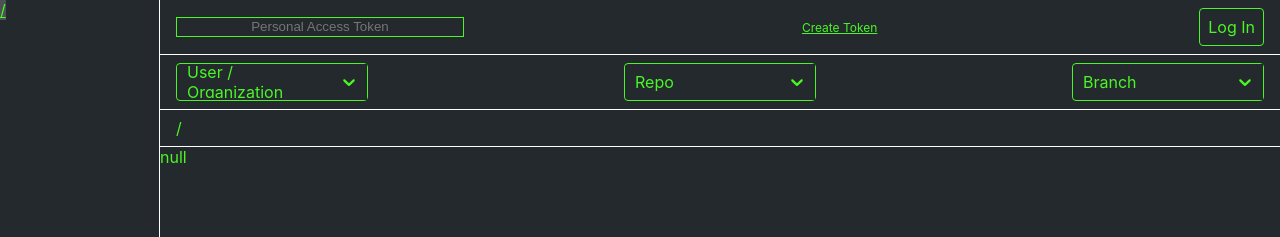
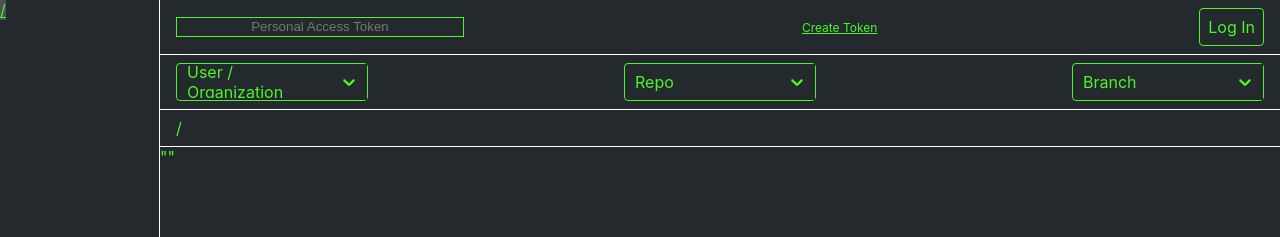
Before and after one commit to mpan-wework/github, a React (Create React App) app: page /#/blob-viewer in a window 1280 px wide. Shown: the top 237 px of the page. Built offline with nearby package versions, Linux system fonts and the light colour scheme.

Commit message:
feat(Blob): ignore image and use cache (#21)

```diff
--- a/src/components/BlobViewer/Blob/Container.js
+++ b/src/components/BlobViewer/Blob/Container.js
@@ -1,38 +1,76 @@
-import React, { useEffect, useRef } from 'react';
+import React, {
+  useEffect,
+  useMemo,
+  useRef,
+  useState,
+} from 'react';
 import fileType from 'file-type';
+import { lookup } from 'mime-types';
+import useAsyncMemo from '../../shared/useAsyncMemo';
+import useAsyncEffect from '../../shared/useAsyncEffect';
+import useCodeMirror from './useCodeMirror';
+import githubClient from '../../../service/api/github';
 import styles from './Container.module.scss';
-import useAsyncMemo from '../../shared/useAsyncMemo';
-import useCodeMirror from './useCodeMirror';
 
 const Blob = (props) => {
   const { blob = {} } = props;
+  const [content, setContent] = useState(null);
 
-  const textArea = useRef(null);
+  const contentType = useMemo(
+    () => {
+      if (!blob.path) {
+        return '';
+      }
 
-  const [{ codeMirrorRef }] = useCodeMirror({ textArea });
+      return lookup(blob.path);
+    },
+    [blob],
+  );
+
+  useAsyncEffect(
+    async () => {
+      if (/image/.test(contentType)) {
+        setContent(null);
+      } else if (!blob.url) {
+        setContent(null);
+      } else {
+        const data = await githubClient.blob(blob.url);
+        if (data.content) {
+          setContent(data.content);
+        } else {
+          setContent(null);
+        }
+      }
+    },
+    [contentType, blob],
+  );
+
+  const textAreaRef = useRef(null);
+  const [{ codeMirrorRef }] = useCodeMirror({ textAreaRef });
 
   const mimeType = useAsyncMemo(
     async () => {
-      if (!blob.content) {
-        return null;
+      if (!content) {
+        return '';
       }
 
-      return fileType.fromBuffer(Buffer.from(blob.content, 'base64'));
+      return fileType.fromBuffer(Buffer.from(content, 'base64'));
     },
-    [blob],
-    null,
+    [content],
+    '',
   );
 
   useEffect(
     () => {
-      if (blob.type !== 'blob' || !blob.content) {
+      if (!content) {
         return;
       }
 
-      const code = window.atob(blob.content);
-      codeMirrorRef.current && codeMirrorRef.current.getDoc().setValue(code);
+      content
+        && codeMirrorRef.current
+        && codeMirrorRef.current.getDoc().setValue(window.atob(content));
     },
-    [codeMirrorRef, blob],
+    [codeMirrorRef, content],
   );
 
   return (
@@ -40,9 +78,9 @@ const Blob = (props) => {
       <div>{JSON.stringify(mimeType)}</div>
       <div
         className={styles.CodeMirror}
-        style={blob.type === 'blob' && !mimeType ? {} : { display: 'none'}}
+        style={content ? {} : { display: 'none'}}
       >
-        <textarea className={styles.textArea} ref={textArea} />
+        <textarea className={styles.textArea} ref={textAreaRef} />
       </div>
     </main>
   );
--- a/src/components/BlobViewer/Blob/useCodeMirror.js
+++ b/src/components/BlobViewer/Blob/useCodeMirror.js
@@ -1,18 +1,16 @@
 import { useEffect, useRef } from 'react';
 import CodeMirror from 'codemirror';
 
-const useCodeMirror = (props) => {
-  const { textArea } = props;
-
+const useCodeMirror = ({ textAreaRef }) => {
   const codeMirrorRef = useRef(null);
 
   useEffect(
     () => {
-      if (codeMirrorRef.current && !textArea.current) {
+      if (codeMirrorRef.current && !textAreaRef.current) {
         return;
       }
       codeMirrorRef.current = CodeMirror.fromTextArea(
-        textArea.current,
+        textAreaRef.current,
         {
           mode: 'javascript',
           theme: 'the-matrix',
@@ -24,7 +22,7 @@ const useCodeMirror = (props) => {
         },
       );
     },
-    [textArea, codeMirrorRef],
+    [textAreaRef, codeMirrorRef],
   );
 
   return [
--- a/src/service/api/github.js
+++ b/src/service/api/github.js
@@ -1,5 +1,6 @@
 import githubFetchClient from './githubFetchClient';
 import octokitClient from './octokitClient';
+import cache from '../../utils/cache';
 
 const createGithubClient = () => {
   const _octokitClient = octokitClient;
@@ -16,7 +17,15 @@ const createGithubClient = () => {
     qRepos,
   } = _githubFetchClient;
 
-  const blob = async (blobUrl) => get(blobUrl);
+  const blob = async (blobUrl) => {
+    if (cache.hasItem(blobUrl)) {
+      return JSON.parse(cache.getItem(blobUrl));
+    }
+
+    const body = await get(blobUrl);
+    cache.setItem(blobUrl, JSON.stringify(body));
+    return body;
+  };
 
   return {
     user,
--- /dev/null
+++ b/src/utils/cache.js
@@ -0,0 +1,55 @@
+const createCache = () => {
+  const _r = (...args) => window.sessionStorage.getItem(...args);
+  const quota = 1024 * 1024 * 4; // 5MB actually
+  const _w = (...args) => {
+    const used = unescape(encodeURIComponent(JSON.stringify(sessionStorage))).length;
+    if (used > quota) {
+      window.sessionStorage.clear();
+    };
+    window.sessionStorage.setItem(...args);
+  };
+  const _d = (...args) => window.sessionStorage.removeItem(...args);
+  const _objKey = (key) => `${window.location.pathname}:${key}`;
+  const _expKey = (key) => `${window.location.pathname}:${key}:expires`;
+  const _hour = 1000 * 60 * 60;
+
+  const removeItem = (key) => {
+    _d(_objKey(key));
+    _d(_expKey(key));
+  };
+
+  const hasItem = (key) => {
+    const exp  = _r(_expKey(key));
+    if (!exp) {
+      return false;
+    }
+
+    if (Date.now() < exp) {
+      return true;
+    }
+
+    removeItem(key);
+    return false;
+  };
+
+  const getItem = (key, value = null) => {
+    return hasItem(key)
+      ? (_r(_objKey(key)) || value)
+      : value;
+  };
+
+  const setItem = (key, value, expires = _hour) => {
+    _w(_objKey(key), value);
+    _w(_expKey(key), Date.now() + expires);
+  };
+
+  return {
+    hasItem,
+    getItem,
+    setItem,
+  };
+};
+
+const cache = createCache();
+
+export default cache;
--- a/src/utils/store.js
+++ b/src/utils/store.js
@@ -1,6 +1,17 @@
-const store = {
-  getItem: (key, value = null) => window.localStorage.getItem(`${window.location.pathname}:${key}`) || value,
-  setItem: (key, value) => window.localStorage.setItem(`${window.location.pathname}:${key}`, value),
+const createStore = () => {
+  const _r = (...args) => window.localStorage.getItem(...args);
+  const _w = (...args) => window.localStorage.setItem(...args);
+
+  const getItem = (key, value = null) => _r(`${window.location.pathname}:${key}`) || value;
+
+  const setItem = (key, value) => _w(`${window.location.pathname}:${key}`, value);
+
+  return {
+    getItem,
+    setItem,
+  }
 };
 
+const store = createStore();
+
 export default store;
```
